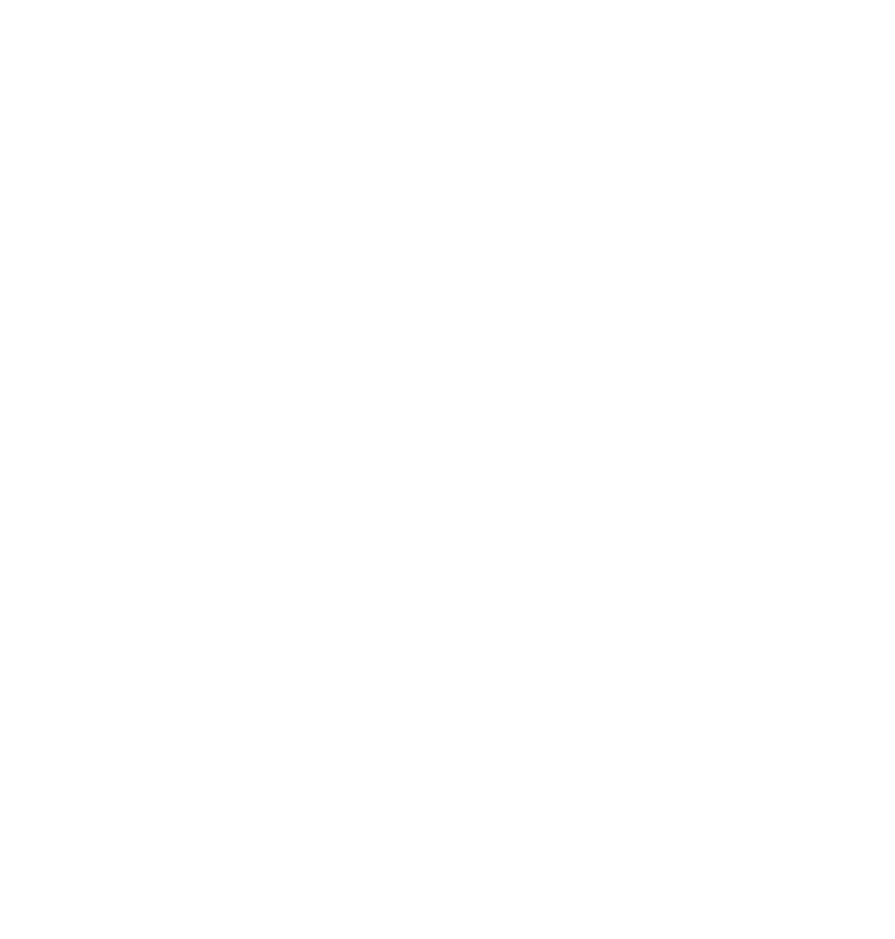
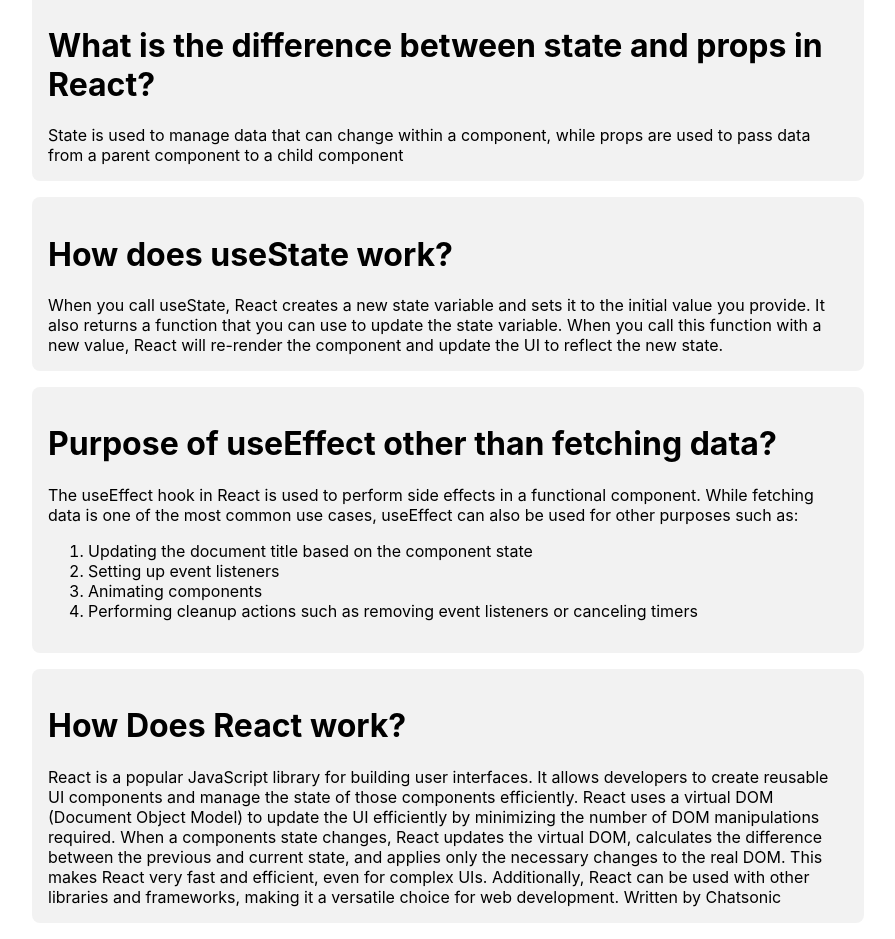
Before and after one commit to MehediHasan95/tech-toe-blogs, a React (Vite) app: page / in a window 1280 px wide. Shown: the part 3500-4439 px from the top of the page, without its empty margins (48-943 px from the left). Before the commit the page ends 3488 px from the top, so only its background shows below. Built offline with nearby package versions, Linux system fonts and the light colour scheme.

Commit message:
question and answar

```diff
--- a/src/App.jsx
+++ b/src/App.jsx
@@ -8,6 +8,7 @@
     <main className="App">
       <Header />
       <Blogs />
+
       <Toaster />
     </main>
   );
--- a/src/components/Blogs/Blogs.jsx
+++ b/src/components/Blogs/Blogs.jsx
@@ -3,6 +3,7 @@
 import News from "../News/News";
 import BookMark from "../BookMark/BookMark";
 import { toast } from "react-hot-toast";
+import Question from "../Question/Question";
 
 const Blogs = () => {
   const [blogs, setBlogs] = useState([]);
@@ -40,6 +41,7 @@
             handleMarkAsRead={handleMarkAsRead}
           />
         ))}
+        <Question />
       </div>
       <div>
         <BookMark bookmark={bookmark} readTime={readTime} />
--- /dev/null
+++ b/src/components/Question/Question.css
@@ -0,0 +1,10 @@
+.Question {
+  margin: 1em;
+}
+
+.question-answer {
+  padding: 1em;
+  margin-bottom: 1em;
+  border-radius: 0.5em;
+  background-color: hsla(0, 0%, 50%, 0.1);
+}
--- /dev/null
+++ b/src/components/Question/Question.jsx
@@ -0,0 +1,63 @@
+import "./Question.css";
+
+const Question = () => {
+  return (
+    <div className="Question">
+      <div className="question-answer">
+        <h1>What is the difference between state and props in React?</h1>
+        <span>
+          State is used to manage data that can change within a component, while
+          props are used to pass data from a parent component to a child
+          component
+        </span>
+      </div>
+
+      <div className="question-answer">
+        <h1>How does useState work?</h1>
+        <span>
+          When you call useState, React creates a new state variable and sets it
+          to the initial value you provide. It also returns a function that you
+          can use to update the state variable. When you call this function with
+          a new value, React will re-render the component and update the UI to
+          reflect the new state.
+        </span>
+      </div>
+      <div className="question-answer">
+        <h1>Purpose of useEffect other than fetching data?</h1>
+        <span>
+          The useEffect hook in React is used to perform side effects in a
+          functional component. While fetching data is one of the most common
+          use cases, useEffect can also be used for other purposes such as:
+          <ol>
+            <li>Updating the document title based on the component state</li>
+            <li>Setting up event listeners</li>
+            <li>Animating components</li>
+            <li>
+              Performing cleanup actions such as removing event listeners or
+              canceling timers
+            </li>
+          </ol>
+        </span>
+      </div>
+
+      <div className="question-answer">
+        <h1>How Does React work?</h1>
+        <span>
+          React is a popular JavaScript library for building user interfaces. It
+          allows developers to create reusable UI components and manage the
+          state of those components efficiently. React uses a virtual DOM
+          (Document Object Model) to update the UI efficiently by minimizing the
+          number of DOM manipulations required. When a components state changes,
+          React updates the virtual DOM, calculates the difference between the
+          previous and current state, and applies only the necessary changes to
+          the real DOM. This makes React very fast and efficient, even for
+          complex UIs. Additionally, React can be used with other libraries and
+          frameworks, making it a versatile choice for web development. Written
+          by Chatsonic
+        </span>
+      </div>
+    </div>
+  );
+};
+
+export default Question;
```
